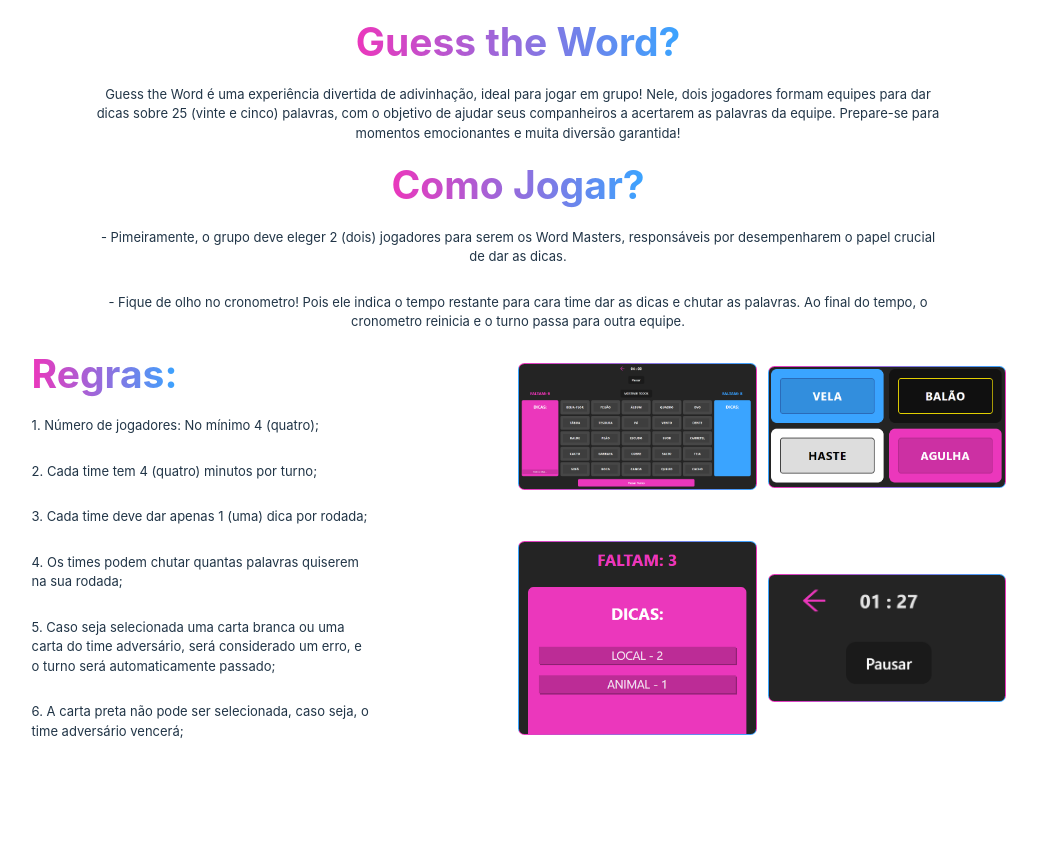
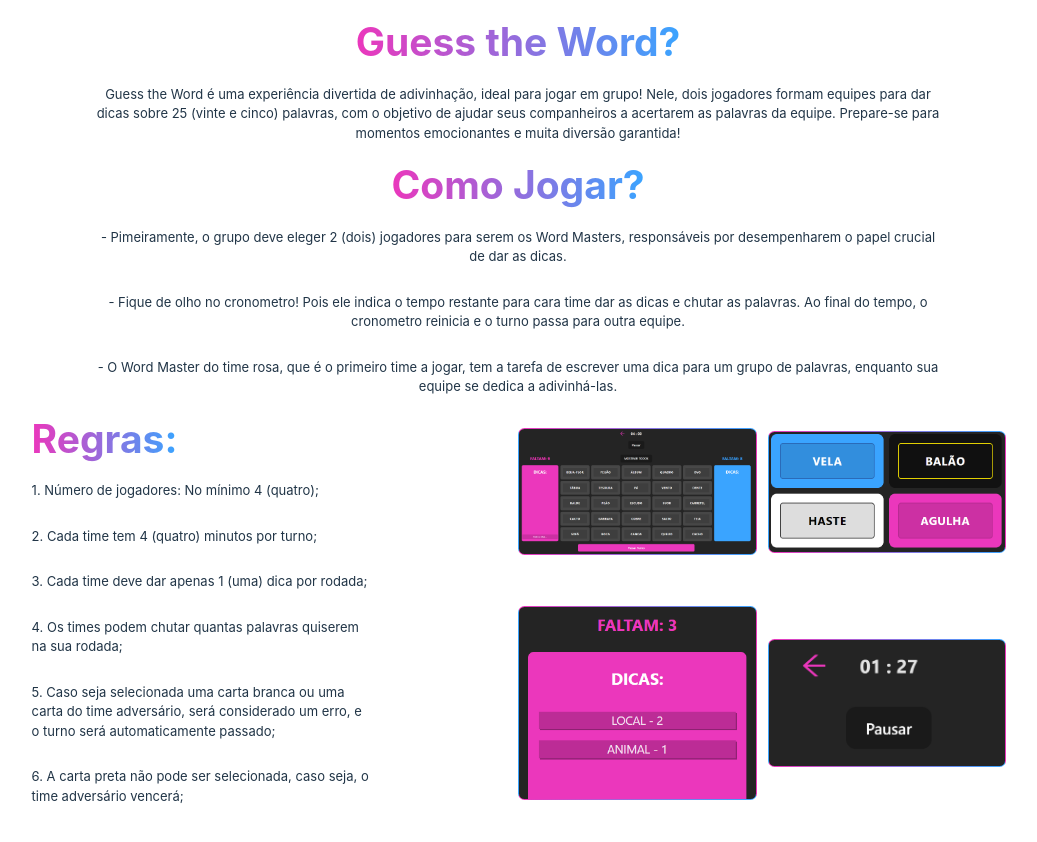
Before and after one commit to GustavoRCarvalho/codenames-web, a React (Vite) app: page /help in a window 1280 px wide. Shown: the top 842 px of the page, without its empty margins (122-1159 px from the left). Before the commit the page ends 800 px from the top, so only its background shows below. Built offline with nearby package versions, Linux system fonts and the light colour scheme; no server answers.

Commit message:
add: content to help page

```diff
--- a/src/components/Game/Help/Help.jsx
+++ b/src/components/Game/Help/Help.jsx
@@ -27,6 +27,11 @@ export const Help = () => {
         - Fique de olho no cronometro! Pois ele indica o tempo restante para
         cara time dar as dicas e chutar as palavras. Ao final do tempo, o
         cronometro reinicia e o turno passa para outra equipe.
+      </HelpParagraph>
+      <HelpParagraph>
+        - O Word Master do time rosa, que é o primeiro time a jogar, tem a
+        tarefa de escrever uma dica para um grupo de palavras, enquanto sua
+        equipe se dedica a adivinhá-las.
       </HelpParagraph>
       <RulesWrapper>
         <RulesLabels>
```
